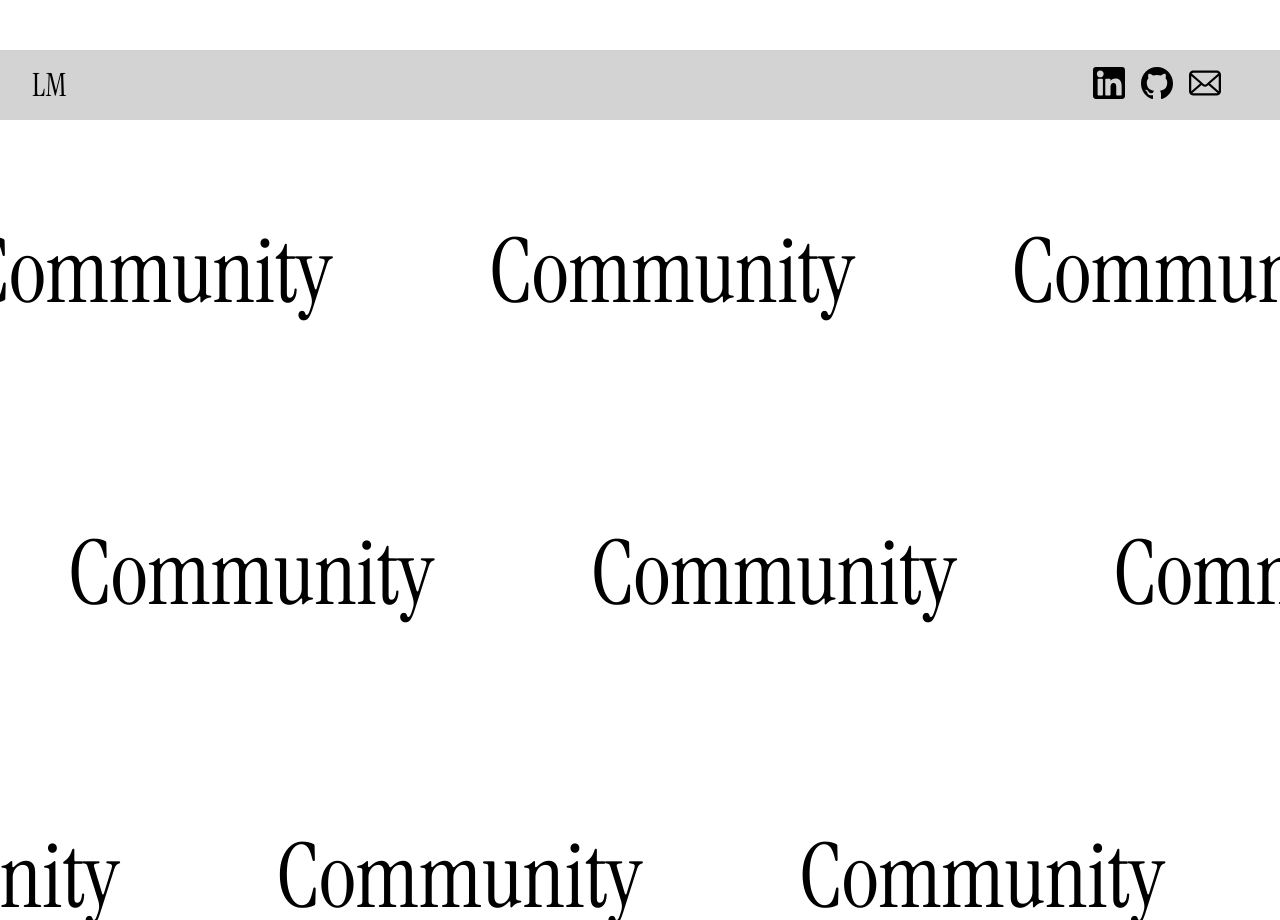
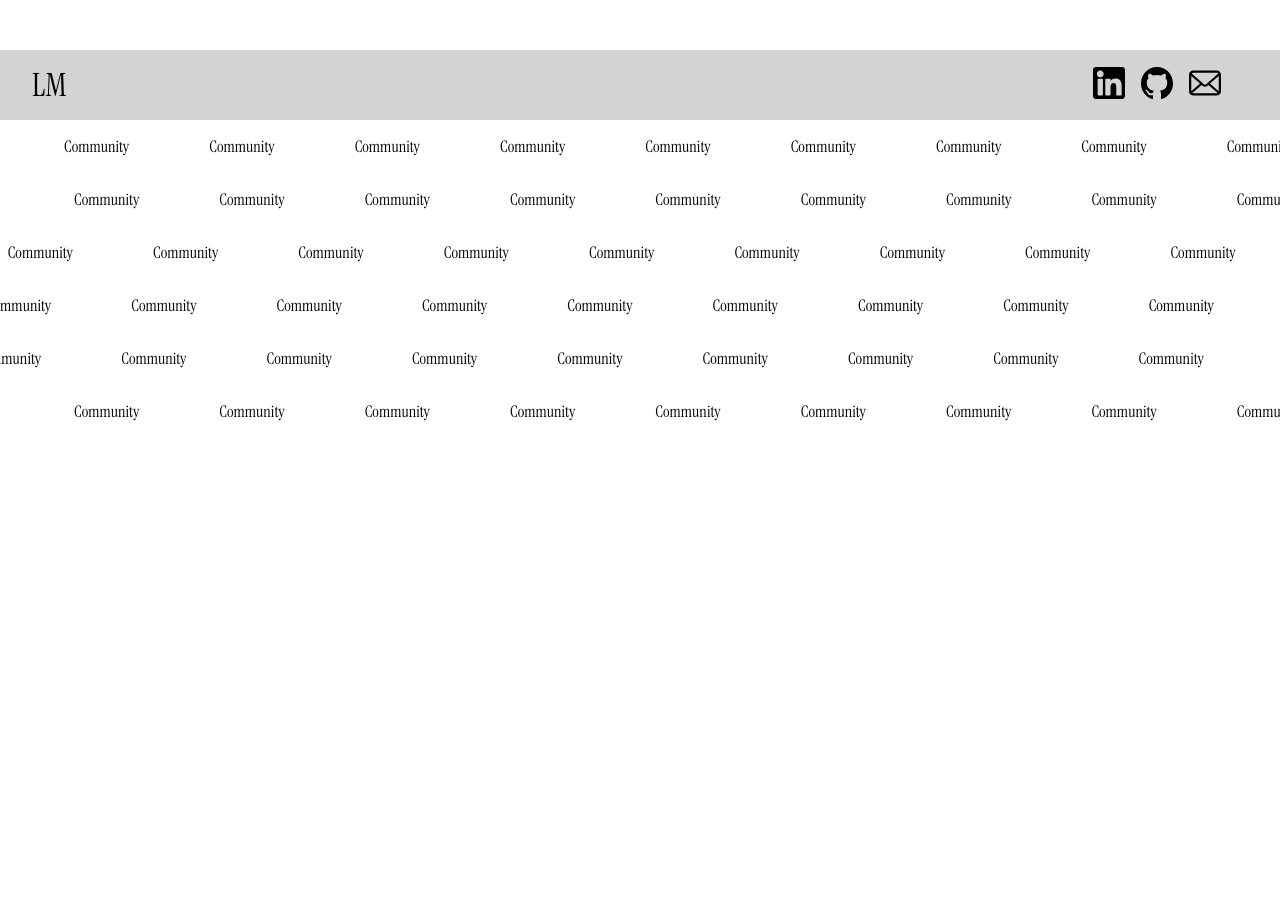
Before and after one commit to Logan-Mui/Web-Portfolio, a React (Vite) app: page / in a window 1280 px wide. Shown: the part 680-1600 px from the top of the page. Built offline with nearby package versions, Linux system fonts and the light colour scheme.

Commit message:
bringing the text MORE together vertically

```diff
--- a/src/styles/community/marquee.css
+++ b/src/styles/community/marquee.css
@@ -1,11 +1,12 @@
 .marquee-text {
     overflow: clip;
-    font-size: clamp(3rem, 7vw, 7rem);
+    font-size: clamp(7rem);
 }
 
 .marquee-text-track {
     display: flex;
-    gap: 4.8rem;
+    margin: 0;
+    margin-block: 0;
     padding-left: 4.8rem;
     width: max-content;
     animation: marquee-move-text var(--speed, 20s) linear infinite var(--direction, normal);
@@ -31,7 +32,7 @@
 
 
 .marquee-text p {
-    padding: 0.2rem 2.5rem;
+    padding: 0rem 2.5rem;
 }
 
 @keyframes marquee-move-text {
```
